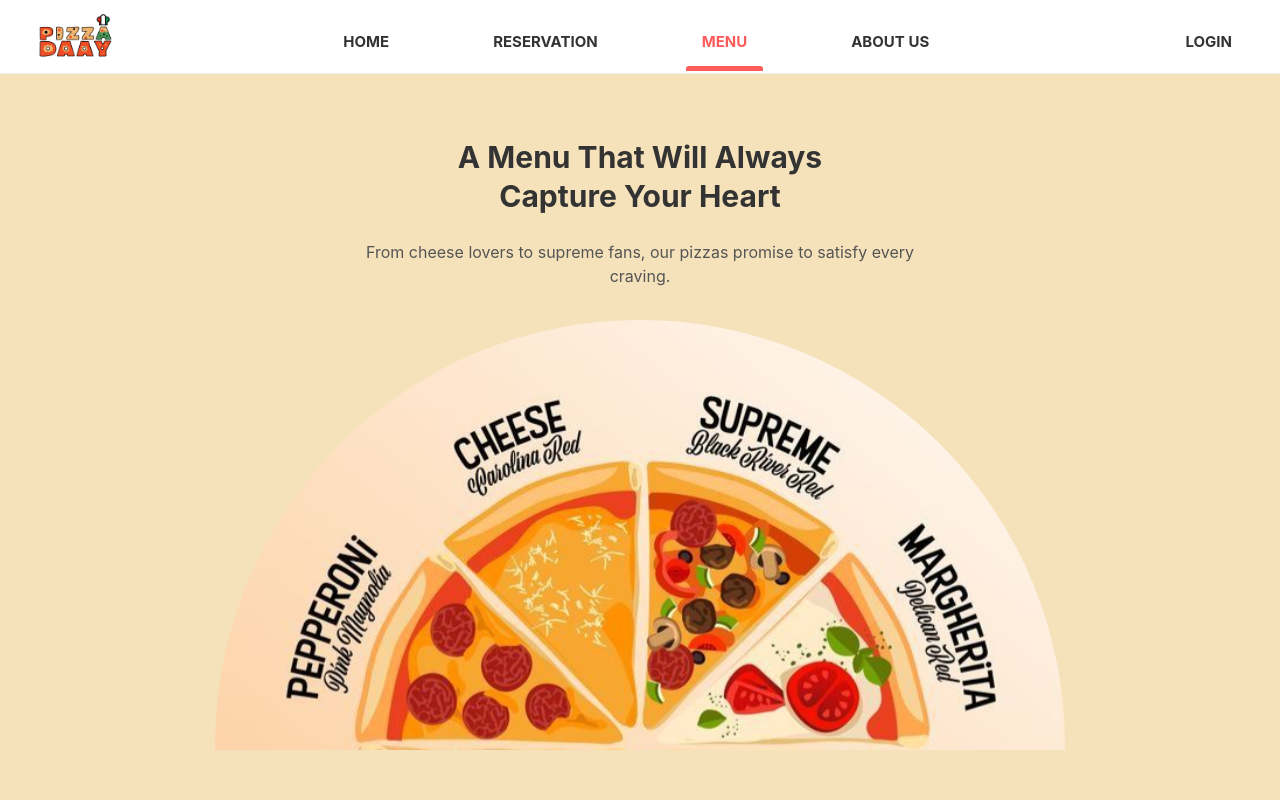
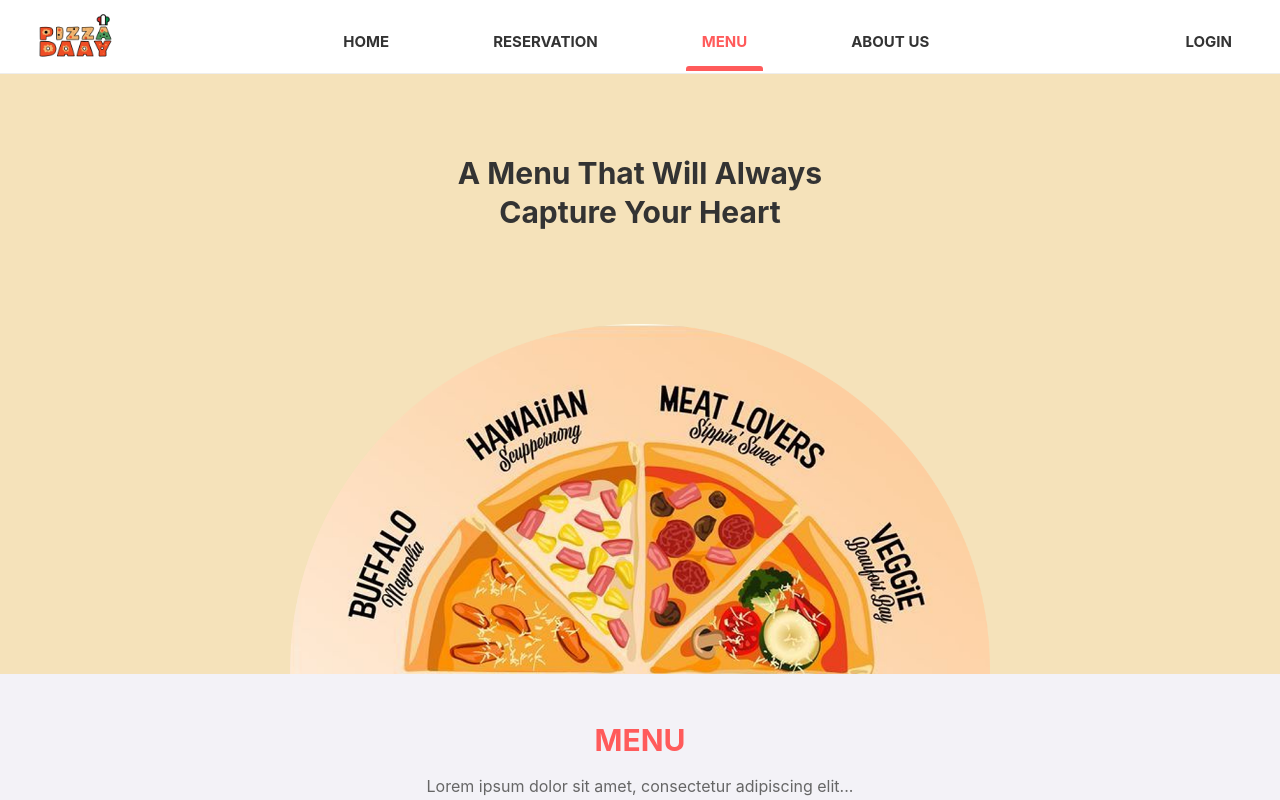
Before and after one commit to baonhi12/restaurant-system-frontend, a React (Create React App) app: page /menu in a window 1280 px wide. Shown: the top 800 px of the page. Built offline with nearby package versions, Linux system fonts and the light colour scheme; no server answers.

Commit message:
update pizza roll

```diff
--- a/src/components/usercomponent/MenuPage/MenuTopSection.js
+++ b/src/components/usercomponent/MenuPage/MenuTopSection.js
@@ -1,29 +1,32 @@
-// src/components/MenuPage/MenuTopSection.js
-import React from 'react';
-import pizzaRoll from '../../../assets/images/pizza-roll.svg';
+import React, { useState } from 'react';
+import pizzaRoll from '../../../assets/images/pizza-roll.png';
 
 function MenuTopSection() {
+  const [isHovered, setIsHovered] = useState(false);
+
   return (
     <section style={styles.section}>
       <div style={styles.container}>
-
-        {/* Tiêu đề (2 dòng) */}
         <h2 style={styles.title}>
           A Menu That Will Always <br />
           Capture Your Heart
         </h2>
+      </div>
 
-        {/* Đoạn mô tả */}
-        <p style={styles.subtitle}>
-          From cheese lovers to supreme fans, our pizzas promise
-          to satisfy every craving.
-        </p>
-
-        {/* Ảnh pizza */}
+      <div
+        style={styles.pizzaContainer}
+        onMouseEnter={() => setIsHovered(true)}
+        onMouseLeave={() => setIsHovered(false)}
+      >
         <img
           src={pizzaRoll}
           alt="Pizza Roll"
-          style={styles.pizzaImage}
+          style={{
+            ...styles.pizzaImage,
+            transform: isHovered
+              ? 'translateX(-50%) rotate(-360deg)'
+              : 'translateX(-50%) rotate(180deg)',
+          }}
         />
       </div>
     </section>
@@ -32,40 +35,42 @@ function MenuTopSection() {
 
 export default MenuTopSection;
 
-/* ------------------ Inline Styles ------------------ */
 const styles = {
-  // Màu nền be/kem. Điều chỉnh mã màu cho giống thiết kế:
   section: {
+    position: 'relative',
     backgroundColor: '#F5E2BA',
     textAlign: 'center',
-    padding: '4rem 1rem',
+    padding: '5rem 1rem',
+    minHeight: '600px',
   },
   container: {
     maxWidth: '1200px',
     margin: '0 auto',
   },
-  // Tiêu đề 2 dòng, đậm, màu #333
   title: {
     fontSize: '30px',
     fontWeight: 'bold',
     color: '#333',
     margin: 0,
-    marginBottom: '1.5rem',
+    marginBottom: '2rem',
     lineHeight: 1.3,
   },
-  // Đoạn mô tả, canh giữa, màu xám
-  subtitle: {
-    fontSize: '1rem',
-    color: '#555',
-    maxWidth: '600px',
-    margin: '0 auto 2rem',
-    lineHeight: 1.5,
+  pizzaContainer: {
+    position: 'absolute',
+    bottom: 0,
+    left: '50%',
+    width: '700px',
+    height: '350px',
+    transform: 'translateX(-50%)',
+    overflow: 'hidden',
   },
-  // Ảnh pizza, nằm dưới đoạn mô tả
   pizzaImage: {
-    maxWidth: '850px',
-    width: '100%',
-    height: 'auto',
-    objectFit: 'contain',
+    position: 'absolute',
+    top: 0,
+    left: '50%',
+    width: '700px',
+    height: '700px',
+    transform: 'translateX(-50%) rotate(180deg)',
+    transition: 'transform 15s ease-in-out',
   },
 };
```
Also changed, not shown: src/assets/images/pizza-roll.png (added), src/assets/images/pizza-roll.svg (deleted).
